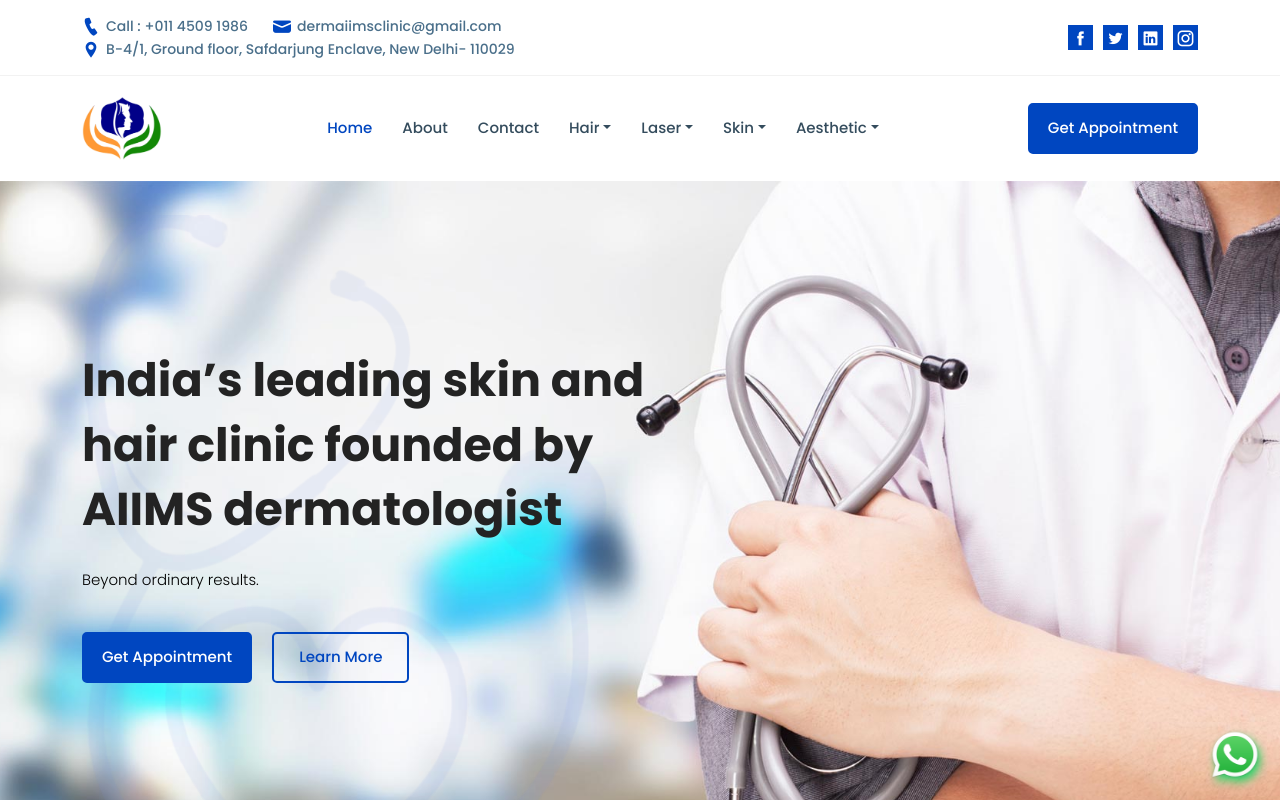
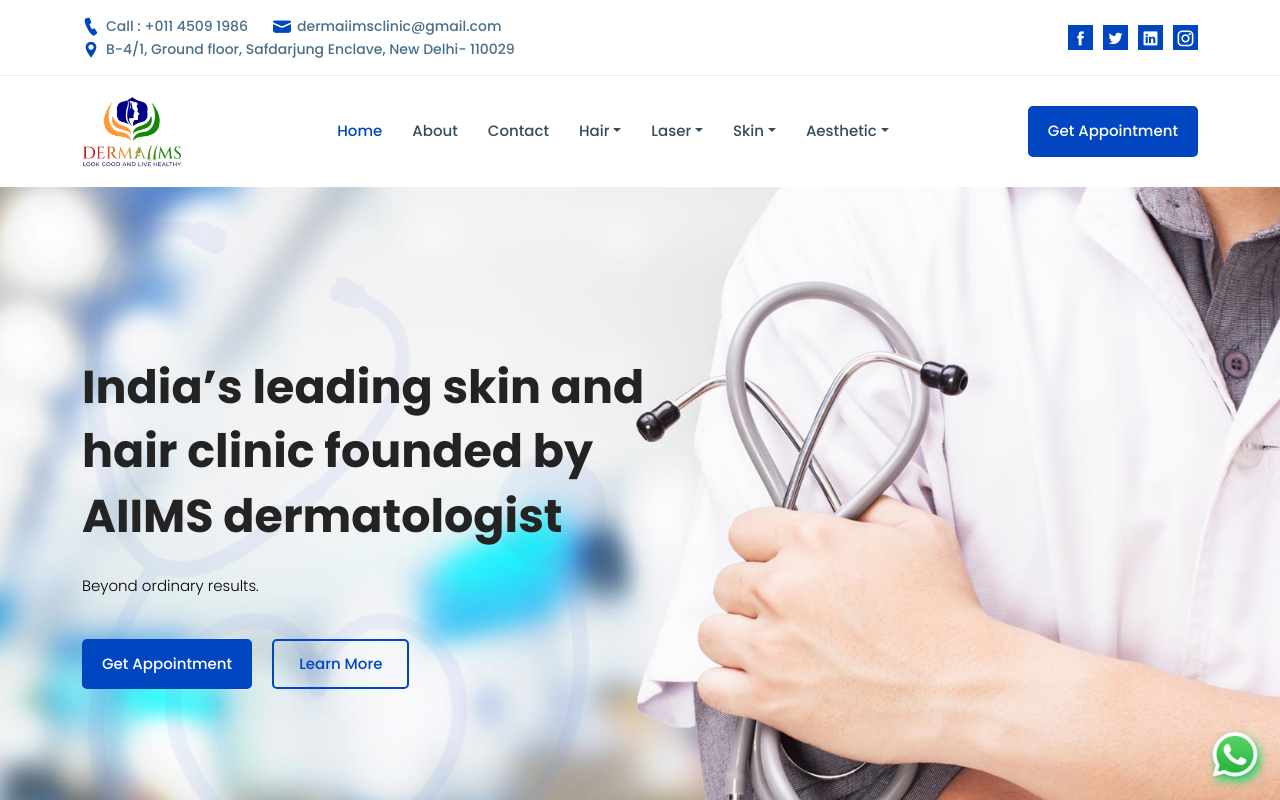
Before and after one commit to ArpitUjjwal/clinic-next, a Next.js app: page / in a window 1280 px wide. Shown: the top 800 px of the page. Built offline with nearby package versions, Linux system fonts and the light colour scheme.

Commit message:
logo change

```diff
--- a/components/_App/Navbar.js
+++ b/components/_App/Navbar.js
@@ -43,7 +43,7 @@ const Navbar = () => {
           <div className="container">
             <nav className="navbar navbar-expand-md navbar-light">
               <Link href="/" className="navbar-brand">
-                <img src="/images/logoIcon.png" alt="logo" width={"80px"} />
+                <img src="/images/logo.png" alt="logo" width={"100px"} />
               </Link>
 
               <button
```
